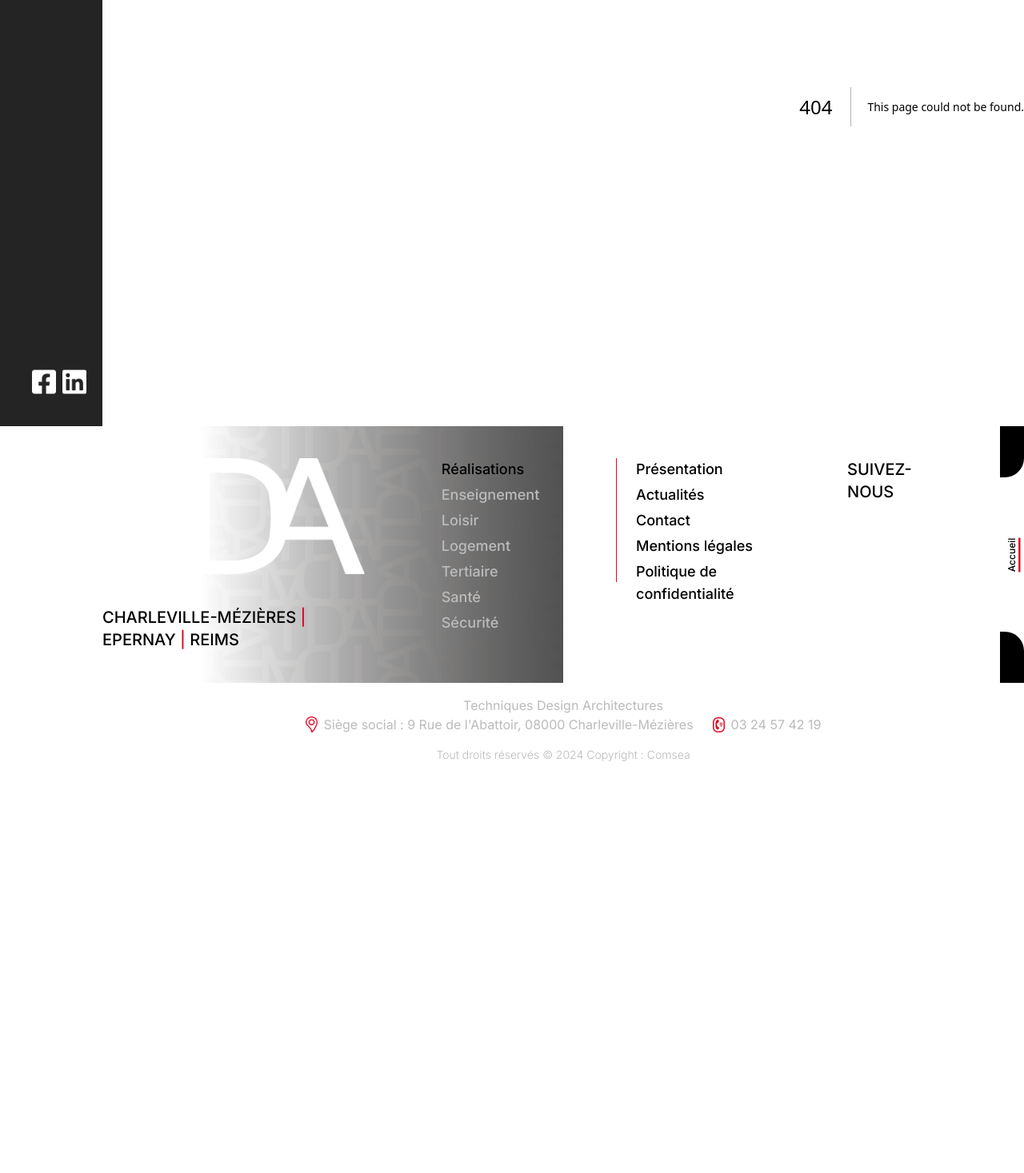
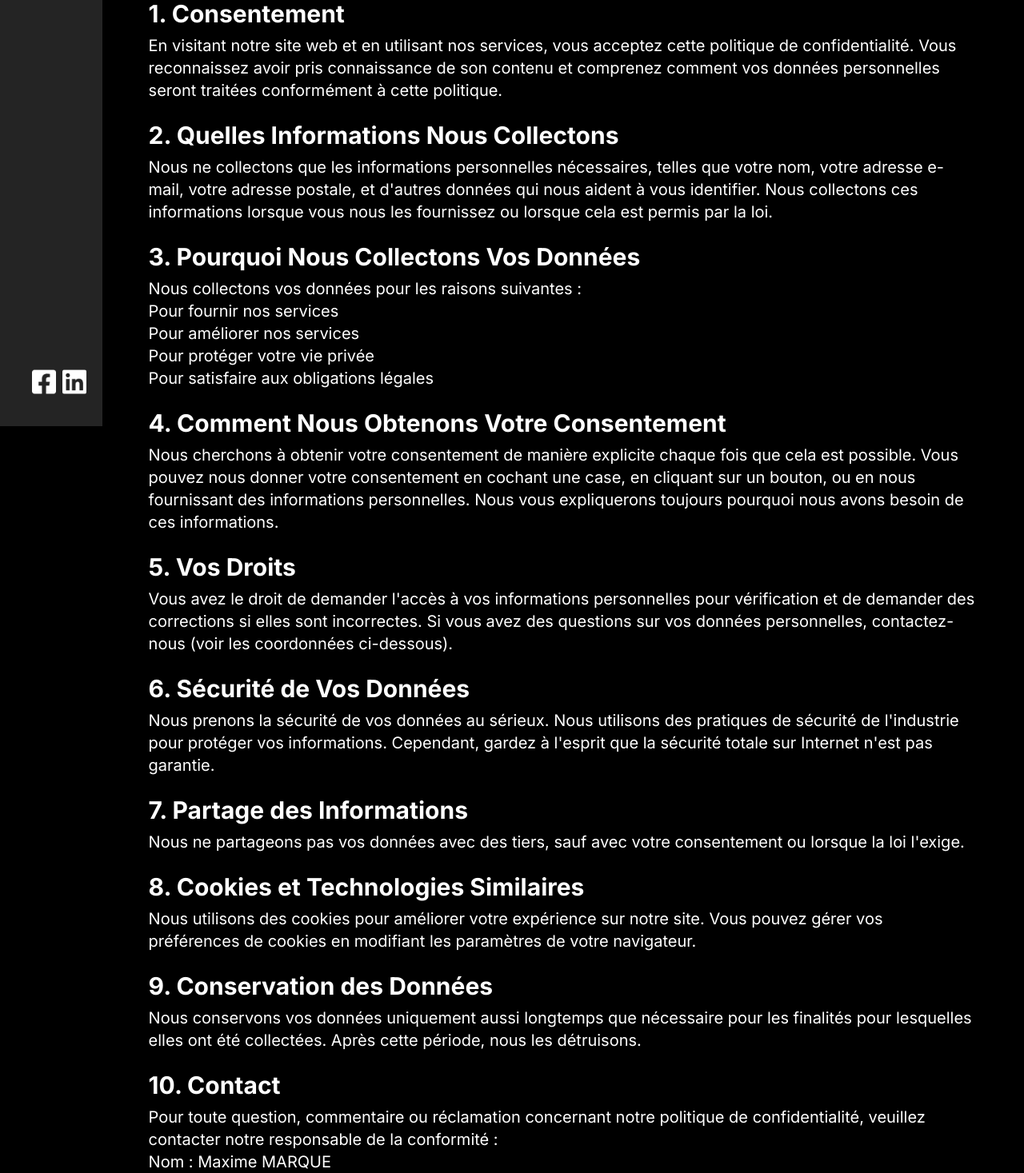
Before and after one commit to comsea/tda-next, a Next.js app: page /politique-de-confidentialite in a window 1280 px wide. Before the commit this address had no page. Shown: the part 267-1734 px from the top of the page at 80% size. Before the commit the page ends 1237 px from the top, so only its background shows below. Built offline with nearby package versions, Linux system fonts and the light colour scheme.

Commit message:
début test liens

```diff
--- /dev/null
+++ b/src/app/mentions-legales/page.jsx
@@ -0,0 +1,46 @@
+export default function Mentions() {
+    return(
+        <div className="w-[90%] flex flex-col justify-center items-center">
+            <div className="w-full flex flex-row items-center justify-center py-12">
+                <div className="w-[90%] flex flex-col justify-center items-center text-start space-y-4">
+                    <div className="text-6xl font-bold mb-10 w-full">
+                        <h1 className="drop-shadow-[30px_25px_0px_rgba(255,255,255,0.25)]">MENTIONS LÉGALES</h1>
+                        <div className="h-[2px] bg-[#DF0624] w-[300px] z-10"></div>
+                    </div>
+                    <div class="w-full flex flex-col font-normal py-12">
+                        <h2 class="text-3xl font-bold mb-2">Propriétaire</h2>
+                        <p>
+                            Techniques Design Architectures, Siège sociale situé au 9 Rue de l'Abattoir, 08000 Charleville-Mézières
+                        </p>
+
+                        <h2 class="text-3xl font-bold mt-6 mb-2">Conception et réalisation</h2>
+                        <p>
+                            Agence de Communication COMSEA - Site Internet : <a href="http://www.comsea.fr" class="text-[#DF0624]" target="_blank">www.comsea.fr</a> - Email : <a href="mailto:contact@comsea.fr" class="text-[#DF0624]">contact@comsea.fr</a>
+                        </p>
+
+                        <h2 class="text-3xl font-bold mt-6 mb-2">Responsable de publication</h2>
+                        <p>
+                            Maxime MARQUE - <a href="mailto:info@tda-archi.com" class="text-[#DF0624]">info@tda-archi.com</a>
+                        </p>
+
+                        <h2 class="text-3xl font-bold mt-6 mb-2">Hébergeur</h2>
+                        <p>
+                            Le site H10.fr est hébergé par la société :
+                            OVH, 2 RUE KELLERMANN 59100 ROUBAIX
+                        </p>
+
+                        <h2 class="text-3xl font-bold mt-6 mb-2">Propriété Intellectuelle</h2>
+                        <p>
+                            Le présent site Internet pris dans sa globalité et chacun des éléments qui le composent pris indépendamment, notamment les programmes et développements spécifiques et les contenus incluant des données, textes, images fixes ou animées, logotypes, sons, graphiques, fichiers, sont la propriété exclusive du responsable de la publication, du créateur du site Internet ou de tiers qui lui ont concédé une licence. Toute représentation totale ou partielle du site ou de l’un des éléments qui le composent sans l’autorisation expresse du titulaire des droits de propriété intellectuelle est interdite et constituerait une contrefaçon sanctionnée par les articles L.335-2 et suivants du Code de la propriété intellectuelle.
+                        </p>
+
+                        <h2 class="text-3xl font-bold my-2">Nous contacter</h2>
+                        <p>
+                            Par email : <a href="mailto:info@tda-archi.com" class="text-[#DF0624]">info@tda-archi.com</a>
+                        </p>
+                    </div>
+                </div>
+            </div>
+        </div>
+    )
+}
--- /dev/null
+++ b/src/app/politique-de-confidentialite/page.jsx
@@ -0,0 +1,76 @@
+export default function Politique() {
+    return(
+        <div className="w-[90%] flex flex-col justify-center items-center">
+            <div className="w-full flex flex-row items-center justify-center py-12">
+                <div className="w-[90%] flex flex-col justify-center items-center text-start space-y-4">
+                    <div className="text-6xl font-bold mb-10 w-full">
+                        <h1 className="drop-shadow-[30px_25px_0px_rgba(255,255,255,0.25)]">POLITIQUE DE CONFIDENTIALITÉ</h1>
+                        <div className="h-[2px] bg-[#DF0624] w-[300px] z-10"></div>
+                    </div>
+                    <div class="w-full flex flex-col font-normal py-12">
+                        <p>Mise à jour : 6 Mars 2024</p>
+
+                        <h2 class="text-3xl font-bold mt-6 mb-2">1. Consentement</h2>
+                        <p>
+                            En visitant notre site web et en utilisant nos services, vous acceptez cette politique de confidentialité. Vous reconnaissez avoir pris connaissance de son contenu et comprenez comment vos données personnelles seront traitées conformément à cette politique.
+                        </p>
+
+                        <h2 class="text-3xl font-bold mt-6 mb-2">2. Quelles Informations Nous Collectons</h2>
+                        <p>
+                            Nous ne collectons que les informations personnelles nécessaires, telles que votre nom, votre adresse e-mail, votre adresse postale, et d'autres données qui nous aident à vous identifier. Nous collectons ces informations lorsque vous nous les fournissez ou lorsque cela est permis par la loi.
+                        </p>
+
+                        <h2 class="text-3xl font-bold mt-6 mb-2">3. Pourquoi Nous Collectons Vos Données</h2>
+                        <p>
+                            Nous collectons vos données pour les raisons suivantes :
+                        </p>
+                        <ul>
+                            <li>Pour fournir nos services</li>
+                            <li>Pour améliorer nos services</li>
+                            <li>Pour protéger votre vie privée</li>
+                            <li>Pour satisfaire aux obligations légales</li>
+                        </ul>
+
+                        <h2 class="text-3xl font-bold mt-6 mb-2">4. Comment Nous Obtenons Votre Consentement</h2>
+                        <p>
+                            Nous cherchons à obtenir votre consentement de manière explicite chaque fois que cela est possible. Vous pouvez nous donner votre consentement en cochant une case, en cliquant sur un bouton, ou en nous fournissant des informations personnelles. Nous vous expliquerons toujours pourquoi nous avons besoin de ces informations.
+                        </p>
+
+                        <h2 class="text-3xl font-bold mt-6 mb-2">5. Vos Droits</h2>
+                        <p>
+                            Vous avez le droit de demander l'accès à vos informations personnelles pour vérification et de demander des corrections si elles sont incorrectes. Si vous avez des questions sur vos données personnelles, contactez-nous (voir les coordonnées ci-dessous).
+                        </p>
+
+                        <h2 class="text-3xl font-bold mt-6 mb-2">6. Sécurité de Vos Données</h2>
+                        <p>
+                            Nous prenons la sécurité de vos données au sérieux. Nous utilisons des pratiques de sécurité de l'industrie pour protéger vos informations. Cependant, gardez à l'esprit que la sécurité totale sur Internet n'est pas garantie.
+                        </p>
+
+                        <h2 class="text-3xl font-bold mt-6 mb-2">7. Partage des Informations</h2>
+                        <p>
+                            Nous ne partageons pas vos données avec des tiers, sauf avec votre consentement ou lorsque la loi l'exige.
+                        </p>
+
+                        <h2 class="text-3xl font-bold mt-6 mb-2">8. Cookies et Technologies Similaires</h2>
+                        <p>
+                            Nous utilisons des cookies pour améliorer votre expérience sur notre site. Vous pouvez gérer vos préférences de cookies en modifiant les paramètres de votre navigateur.
+                        </p>
+
+                        <h2 class="text-3xl font-bold mt-6 mb-2">9. Conservation des Données</h2>
+                        <p>
+                            Nous conservons vos données uniquement aussi longtemps que nécessaire pour les finalités pour lesquelles elles ont été collectées. Après cette période, nous les détruisons.
+                        </p>
+
+                        <h2 class="text-3xl font-bold mt-6 mb-2">10. Contact</h2>
+                        <p>
+                            Pour toute question, commentaire ou réclamation concernant notre politique de confidentialité, veuillez contacter notre responsable de la conformité :
+                        </p>
+                        <p>Nom : Maxime MARQUE</p>
+                        <p>Adresse : 9 Rue de l'Abattoir, 08000 Charleville-Mézières</p>
+                        <p>Courriel : info@tda-archi.com</p>
+                    </div>
+                </div>
+            </div>
+        </div>
+    )
+}
--- a/src/components/Footer.jsx
+++ b/src/components/Footer.jsx
@@ -25,8 +25,8 @@ export default function Footer(languetteProps) {
                             <Link href="/presentation" className="hover:underline">Présentation</Link>
                             <Link href="/actualites" className="hover:underline">Actualités</Link>
                             <Link href="/contact" className="hover:underline">Contact</Link>
-                            <Link href="/" className="hover:underline">Mentions légales</Link>
-                            <Link href="/" className="hover:underline">Politique de confidentialité</Link>
+                            <Link href="/mentions-legales" className="hover:underline">Mentions légales</Link>
+                            <Link href="/politique-de-confidentialite" className="hover:underline">Politique de confidentialité</Link>
                         </div>
                     </div>
                     <div className="flex flex-col space-y-1">
```
